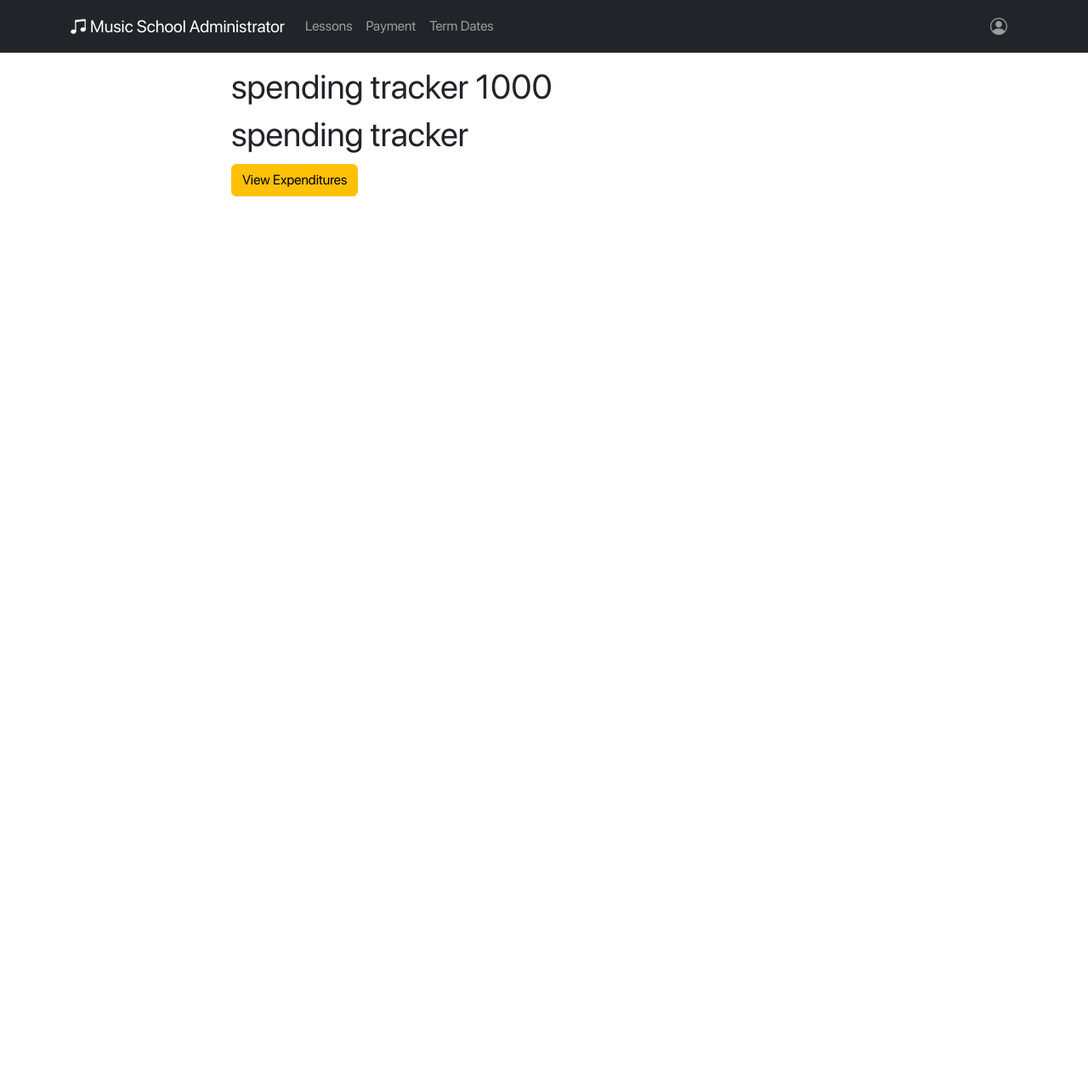
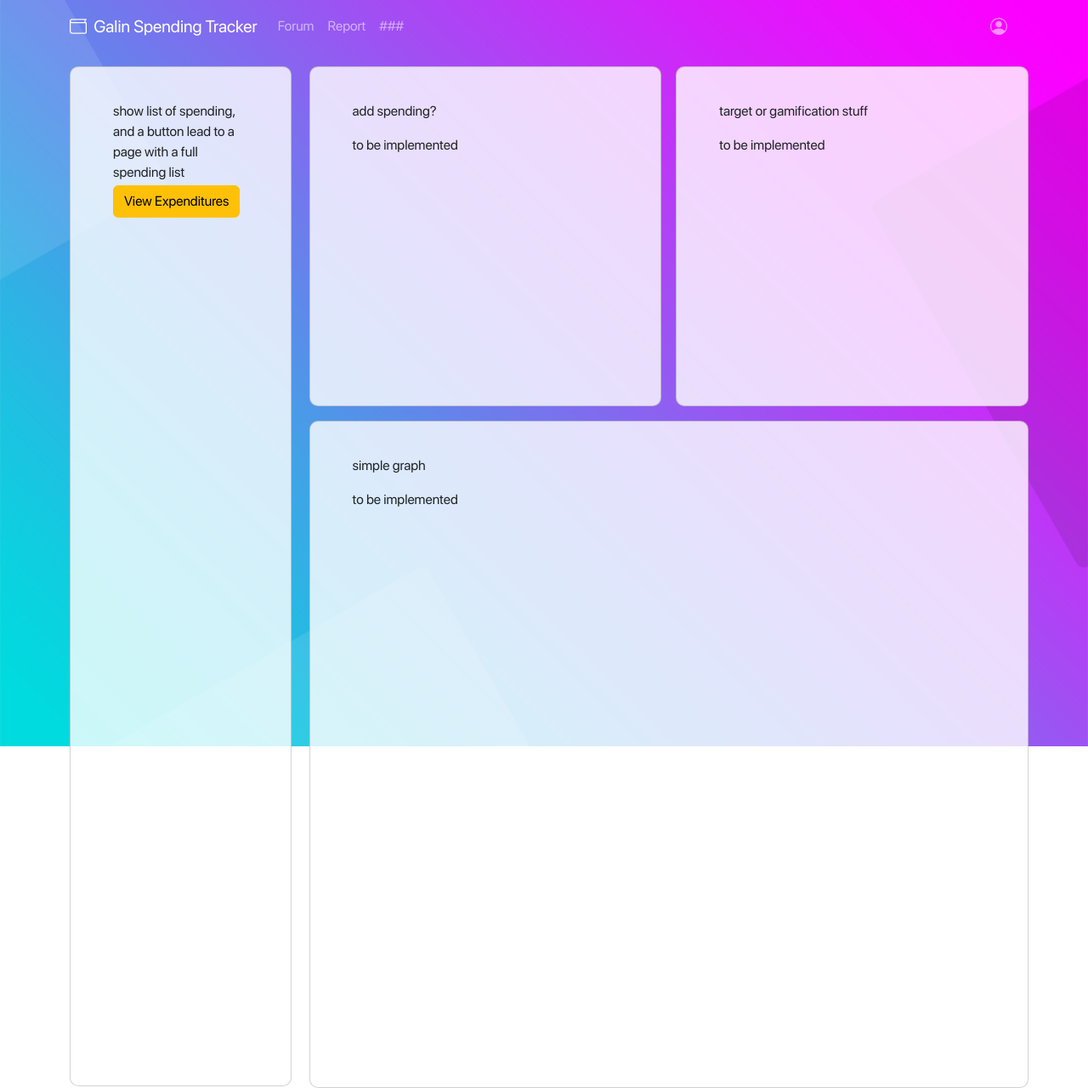
Before and after one commit to rb2cc/Team-Galin-Spending-Tracker, a Django app: page /landing_page/ in a window 1280 px wide. Shown: the whole page at 85% size. Before the commit the page ends 231 px from the top, so only its background shows below. Run offline with Django 4.2, Linux system fonts and the light colour scheme; the visitor is signed in with stand-in values (Sample User, id 1); some libraries are stand-ins or nearby versions.

Commit message:
Decorating landing page

```diff
--- a/static/custom.css
+++ b/static/custom.css
@@ -27,11 +27,60 @@ p.cover-text {
 }
 
 .cover-card {
-  background-color: rgb(255, 255, 255);
+  background-color: rgb(255, 255, 255, 0.9);
   margin-left: auto;
   margin-right: auto;
-  width: 450px;
+  width: 430px;
   height: 700px;
+  padding-top: 40px;
+  padding-left: 50px;
+  padding-right: 50px;
+  padding-bottom: 30px;
+  border-radius: 10px;
+}
+
+.main-cardOne {
+  background-color: rgba(255, 255, 255, 0.8);
+  margin-left: 0;
+  width: 100%;
+  height: 1200px;
+  padding-top: 40px;
+  padding-left: 50px;
+  padding-right: 50px;
+  padding-bottom: 30px;
+  border-radius: 10px;
+}
+
+.main-cardTwo {
+  background-color: rgba(255, 255, 255, 0.8);
+  margin-left: 1%;
+  width: 48.5%;
+  height: 400px;
+  padding-top: 40px;
+  padding-left: 50px;
+  padding-right: 50px;
+  padding-bottom: 30px;
+  border-radius: 10px;
+}
+
+.main-cardThree {
+  background-color: rgba(255, 255, 255, 0.8);
+  margin-left: 2%;
+  width: 48.5%;
+  height: 400px;
+  padding-top: 40px;
+  padding-left: 50px;
+  padding-right: 50px;
+  padding-bottom: 30px;
+  border-radius: 10px;
+}
+
+.main-cardFour {
+  background-color: rgba(255, 255, 255, 0.8);
+  margin-left: 1%;
+  margin-top: 2%;
+  width: 99%;
+  height: 785px;
   padding-top: 40px;
   padding-left: 50px;
   padding-right: 50px;
--- a/tracker/templates/base_content.html
+++ b/tracker/templates/base_content.html
@@ -1,7 +1,9 @@
 {% extends 'base.html' %}
 {% block body %}
+<div id="cover-image">
     {% include 'partials/navbar.html' %}
     {% include 'partials/messages.html' %}
     {% block content %}
     {% endblock %}
+</div>
 {% endblock %}
--- a/tracker/templates/home.html
+++ b/tracker/templates/home.html
@@ -18,7 +18,6 @@
                     <div style="text-align:center; position:fixed; left:0; right:0; top:68%"> <a href = '{% url 'reset_password' %}'>Reset Password↗</a> </div>
                 </div>
             </div>
-            </div>
         </div>
     </div>
 </div>
--- a/tracker/templates/landing_page.html
+++ b/tracker/templates/landing_page.html
@@ -1,15 +1,32 @@
 {% extends 'base_content.html' %}
 {% block content %}
-<div class='container'>
-    <div class='row'>
-        <div class='col-8 offset-2'>
-
-            <h1>spending tracker 1000</h1>
-
-            <h1>spending tracker</h1>
-            <h2><a href='{% url 'expenditure_list' %}' class="btn btn-warning">View Expenditures</a></h2>
-
+<div class='container vh-100'>
+    <div class='row h-100'>
+        <div class = 'col-3'>
+            <div class="card main-cardOne">
+                show list of spending, and a button lead to a page with a full spending list
+                <h2><a href='{% url 'expenditure_list' %}' class="btn btn-warning">View Expenditures</a></h2>
+            </div>
+        </div>
+        <div class = 'col-9'>
+            <div class = 'row'>
+                <div class="card main-cardTwo">
+                    <p>add spending?</p>
+                    <p>to be implemented</p>
+                </div>
+                <div class="card main-cardThree">
+                    <p>target or gamification stuff</p>
+                    <p>to be implemented</p>
+                </div>
+            </div>
+            <div class = 'row'>
+                <div class="card main-cardFour">
+                    <p>simple graph</p>
+                    <p>to be implemented</p>
+                </div>
+            </div>
         </div>
     </div>
 </div>
+
 {% endblock %}
--- a/tracker/templates/partials/menu.html
+++ b/tracker/templates/partials/menu.html
@@ -1,13 +1,13 @@
 <div class="collapse navbar-collapse" id="navbarSupportedContent">
   <ul class="navbar-nav me-auto mb-2 mb-lg-0">
     <li class="nav-item">
-      <a class="nav-link" href="">Lessons</a>
+      <a class="nav-link" href="">Forum</a>
     </li>
     <li class="nav-item">
-      <a class="nav-link" href="">Payment</a>
+      <a class="nav-link" href="">Report</a>
     </li>
     <li class="nav-item">
-      <a class="nav-link" href="">Term Dates</a>
+      <a class="nav-link" href="">###</a>
     </li>
 
   </ul>
@@ -17,8 +17,8 @@
       <a class="nav-link" href="#" role="button" data-bs-toggle="dropdown" aria-expanded="false">
         <span class='bi-person-circle' style='font-size: 1.25rem'></span>
       </a>
-      <ul class="dropdown-menu dropdown-menu-end">
-         <li> <a class="dropdown-item" href="{% url 'edit_user' %}"> Edit Profile </a></li>
+      <ul class="dropdown-menu dropdown-menu-end dropdown-menu-dark">
+        <li> <a class="dropdown-item" href="{% url 'edit_user' %}"> Edit Profile </a></li>
         <li> <a class="dropdown-item" href="{% url 'change_password' %}"> Change Password </a></li>
         <li><a class="dropdown-item" href="{% url 'log_out' %}">Log out</a></li>
       </ul>
--- a/tracker/templates/partials/navbar.html
+++ b/tracker/templates/partials/navbar.html
@@ -1,7 +1,7 @@
-<nav class="navbar navbar-expand-lg navbar-dark bg-dark mb-3">
+<nav class="navbar navbar-expand-lg navbar-dark bg-transparent mb-3">
   <div class="container">
     <a class="navbar-brand" href="{% url 'landing_page' %}">
-        <span class='bi bi-music-note-beamed'></span>&nbsp;Music School Administrator
+        <span class="bi bi-wallet"></span>&nbsp Galin Spending Tracker
     </a>
     <button class="navbar-toggler" type="button" data-bs-toggle="collapse" data-bs-target="#navbarSupportedContent" aria-controls="navbarSupportedContent" aria-expanded="false" aria-label="Toggle navigation">
       <span class="navbar-toggler-icon"></span>
```
